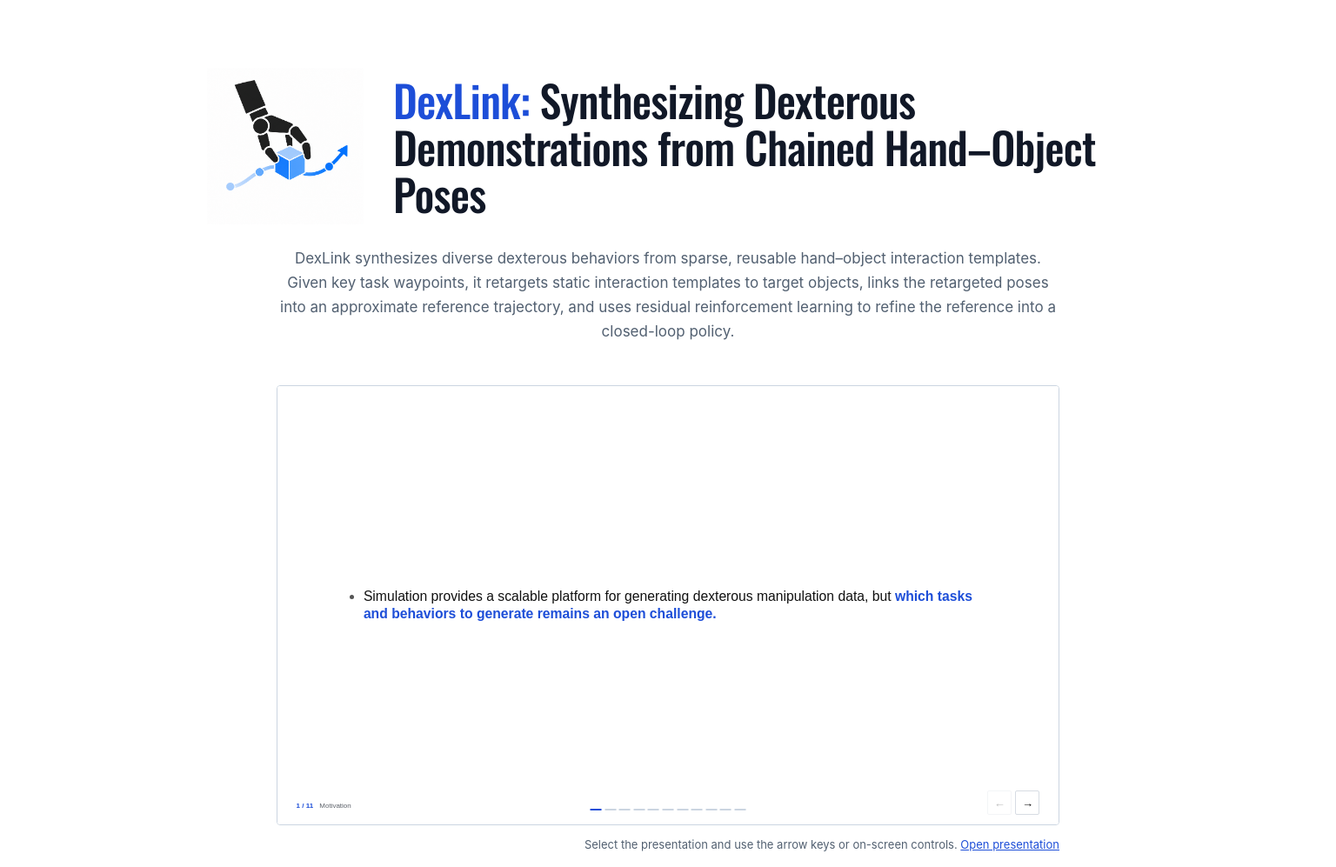
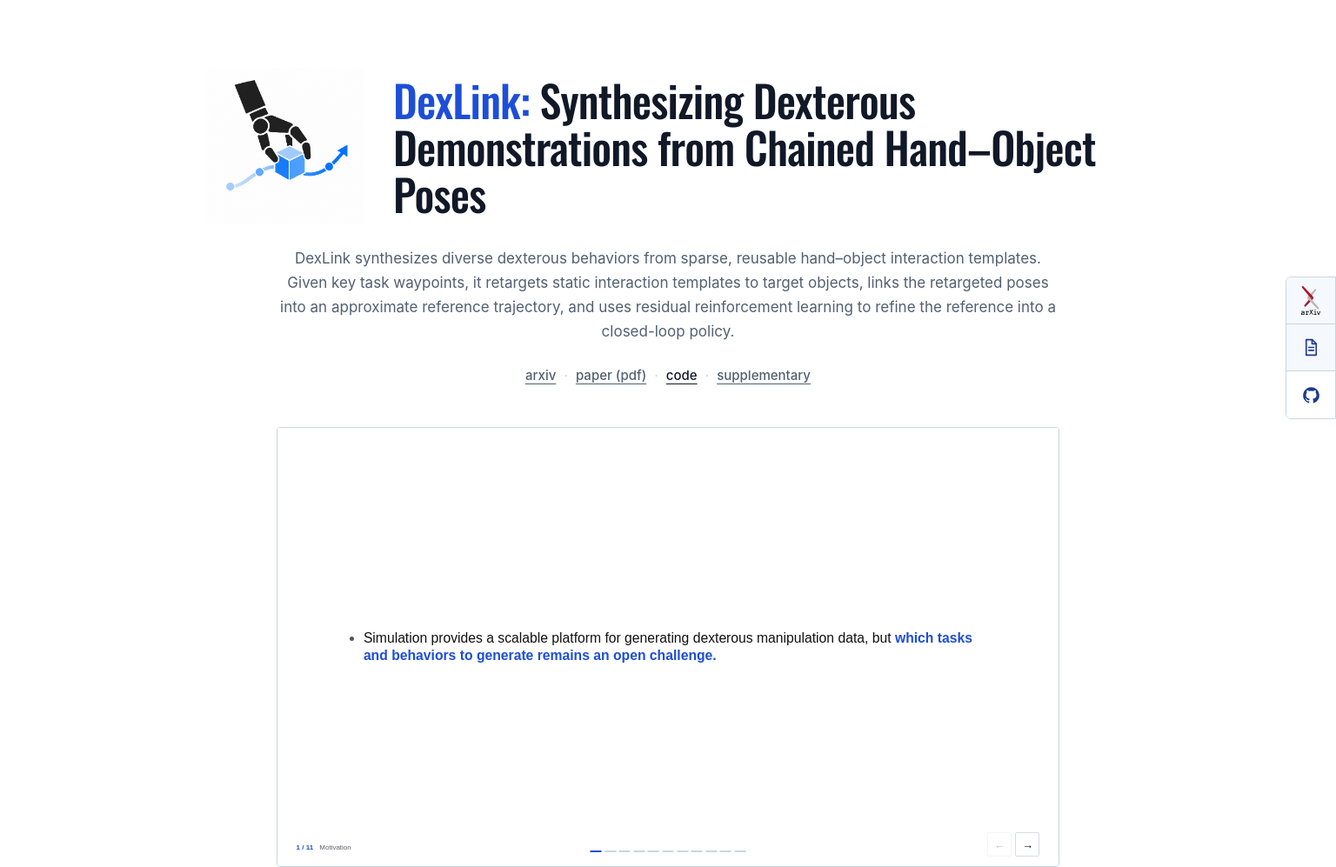
Before and after one commit to dex-link/dex-link.github.io, a plain HTML site: page index.html in a window 1536 px wide. Shown: the top 997 px of the page at 87% size. Drawn offline with Linux system fonts and the light colour scheme.

Commit message:
Add paper resource links

```diff
--- a/index.html
+++ b/index.html
@@ -7,11 +7,26 @@
   <meta name="color-scheme" content="light">
   <title>DexLink · Dexterous demonstrations from chained hand–object poses</title>
   <link rel="icon" href="favicon.svg" type="image/svg+xml">
-  <link rel="stylesheet" href="styles.css?v=source-media">
+  <link rel="stylesheet" href="styles.css?v=resource-links-text">
   <link rel="stylesheet" href="embedded-deck.css?v=motivation-centered">
 </head>
 <body>
   <a class="skip-link" href="#main">Skip to content</a>
+
+  <nav class="resource-rail" aria-label="Paper resources">
+    <span class="resource-link is-pending" aria-disabled="true" title="ArXiv link coming soon">
+      <img class="resource-symbol resource-symbol-arxiv" src="assets/arxiv-logomark.svg" alt="" aria-hidden="true">
+      <span class="visually-hidden">ArXiv (coming soon)</span>
+    </span>
+    <span class="resource-link is-pending" aria-disabled="true" title="Paper PDF coming soon">
+      <svg class="resource-symbol" viewBox="0 0 24 24" aria-hidden="true"><path d="M6 2.75h7.2L18 7.55v13.7H6z"></path><path d="M13 2.75v5h5M9 12h6M9 15.5h6"></path></svg>
+      <span class="visually-hidden">Paper PDF (coming soon)</span>
+    </span>
+    <a class="resource-link" href="https://github.com/meenalparakh/dexlink.git" target="_blank" rel="noopener noreferrer" title="Code on GitHub">
+      <svg class="resource-symbol resource-symbol-github" viewBox="0 0 24 24" aria-hidden="true"><path d="M12 2.4a9.8 9.8 0 0 0-3.1 19.1c.5.1.7-.2.7-.5v-1.9c-2.8.6-3.4-1.2-3.4-1.2-.5-1.2-1.1-1.5-1.1-1.5-.9-.6.1-.6.1-.6 1 .1 1.6 1.1 1.6 1.1.9 1.6 2.4 1.1 2.9.9.1-.7.4-1.1.7-1.4-2.3-.3-4.6-1.1-4.6-4.9 0-1.1.4-2 1-2.7-.1-.3-.4-1.3.1-2.7 0 0 .8-.3 2.7 1a9.3 9.3 0 0 1 4.9 0c1.9-1.3 2.7-1 2.7-1 .5 1.4.2 2.4.1 2.7.6.7 1 1.6 1 2.7 0 3.8-2.3 4.6-4.6 4.9.4.3.7 1 .7 1.9V21c0 .3.2.6.7.5A9.8 9.8 0 0 0 12 2.4z"></path></svg>
+      <span class="visually-hidden">Code on GitHub</span>
+    </a>
+  </nav>
 
   <header class="hero" id="top">
     <div class="hero-title">
@@ -19,6 +34,15 @@
       <h1><span class="title-name">DexLink:</span> <span class="title-description">Synthesizing Dexterous Demonstrations from Chained Hand–Object Poses</span></h1>
     </div>
     <p>DexLink synthesizes diverse dexterous behaviors from sparse, reusable hand–object interaction templates. Given key task waypoints, it retargets static interaction templates to target objects, links the retargeted poses into an approximate reference trajectory, and uses residual reinforcement learning to refine the reference into a closed-loop policy.</p>
+    <nav class="resource-links" aria-label="Paper resources">
+      <span class="resource-link is-pending" aria-disabled="true" title="ArXiv link coming soon">arxiv</span>
+      <span class="resource-separator" aria-hidden="true">·</span>
+      <span class="resource-link is-pending" aria-disabled="true" title="Paper PDF coming soon">paper (pdf)</span>
+      <span class="resource-separator" aria-hidden="true">·</span>
+      <a class="resource-link" href="https://github.com/meenalparakh/dexlink.git" target="_blank" rel="noopener noreferrer">code</a>
+      <span class="resource-separator" aria-hidden="true">·</span>
+      <span class="resource-link is-pending" aria-disabled="true" title="Supplementary site coming soon">supplementary</span>
+    </nav>
   </header>
 
   <main id="main">
--- a/styles.css
+++ b/styles.css
@@ -31,6 +31,19 @@ a { color: inherit; }
 .skip-link { position: fixed; left: 12px; top: -80px; z-index: 100; padding: 10px 14px; background: white; }
 .skip-link:focus { top: 12px; }
 .section-shell { width: min(var(--max), calc(100% - 48px)); margin: 0 auto; }
+
+.visually-hidden { position: absolute; width: 1px; height: 1px; padding: 0; border: 0; margin: -1px; overflow: hidden; clip: rect(0 0 0 0); white-space: nowrap; }
+.resource-links { display: flex; flex-wrap: wrap; align-items: center; justify-content: center; gap: 9px; margin-top: 26px; }
+.resource-link { display: inline-flex; align-items: center; justify-content: center; min-height: 44px; padding: 9px 16px; border: 1px solid var(--cobalt); border-radius: 4px; color: var(--cobalt-dark); background: white; font-size: 14px; font-weight: 750; line-height: 1.2; text-decoration: none; transition: color 160ms ease, background-color 160ms ease, border-color 160ms ease; }
+a.resource-link:hover, a.resource-link:focus-visible { color: white; border-color: var(--cobalt-dark); background: var(--cobalt-dark); }
+.resource-link.is-pending { cursor: default; border-style: dashed; border-color: var(--line); color: var(--muted); background: var(--paper-deep); }
+.resource-link.is-pending::after { content: "Soon"; margin-left: 8px; color: var(--cobalt); font-size: 10px; font-weight: 800; letter-spacing: .06em; text-transform: uppercase; }
+.resource-links .resource-link { min-height: auto; padding: 2px 0; border: 0; border-radius: 0; color: var(--ink); background: transparent; font-size: 15px; font-weight: 500; text-decoration: underline; text-decoration-thickness: 1px; text-underline-offset: .24em; }
+.resource-links a.resource-link:hover, .resource-links a.resource-link:focus-visible { color: var(--cobalt); border-color: transparent; background: transparent; }
+.resource-links .resource-link.is-pending { border: 0; color: var(--muted); background: transparent; }
+.resource-links .resource-link.is-pending::after { content: none; }
+.resource-separator { color: var(--line); font-size: 16px; line-height: 1; }
+.resource-rail { display: none; }
 
 .hero { width: min(1060px, calc(100% - 48px)); margin: 0 auto; padding: 78px 0 48px; text-align: center; }
 .eyebrow, .section-kicker { margin: 0 0 15px; color: var(--cobalt); font-size: 12px; font-weight: 750; letter-spacing: 0.1em; text-transform: uppercase; }
@@ -164,6 +177,19 @@ h2 { margin: 0; font-family: "Oswald", "Arial Narrow", sans-serif; font-size: cl
 .real-video { position: relative; padding: 10px; border: 1px solid var(--line); border-radius: 4px; background: white; }
 .real-video video { width: 100%; max-height: 640px; border-radius: 2px; object-fit: contain; background: #111827; }
 .real-video span { position: absolute; left: 24px; top: 24px; padding: 6px 10px; border-radius: 2px; color: white; background: rgba(17,24,39,.86); font-size: 10px; font-weight: 750; text-transform: uppercase; }
+@media (min-width: 1400px) {
+  .section-shell { width: min(var(--max), calc(100% - 240px)); }
+  .hero { width: min(1060px, calc(100% - 240px)); }
+  .method-section .section-shell { width: min(900px, calc(100% - 240px)); }
+  .resource-rail { position: fixed; right: 0; top: 50%; z-index: 20; display: flex; width: 58px; flex-direction: column; border: 1px solid var(--line); border-radius: 6px 0 0 6px; background: rgba(255,255,255,.96); overflow: hidden; transform: translateY(-50%); }
+  .resource-rail .resource-link { width: 100%; min-width: 0; min-height: 54px; padding: 10px; border: 0; border-bottom: 1px solid var(--line); border-radius: 0; font-size: 12px; overflow-wrap: anywhere; text-align: center; }
+  .resource-rail .resource-link:last-child { border-bottom: 0; }
+  .resource-rail .resource-link.is-pending { border-bottom-style: solid; color: var(--cobalt-dark); background: var(--paper-deep); }
+  .resource-rail .resource-link.is-pending::after { content: none; }
+  .resource-symbol { width: 23px; height: 23px; fill: none; stroke: currentColor; stroke-width: 1.7; stroke-linecap: round; stroke-linejoin: round; }
+  .resource-symbol-arxiv { width: 22px; height: 33px; object-fit: contain; }
+  .resource-symbol-github { fill: currentColor; stroke: none; }
+}
 @media (max-width: 1080px) {
   .hero { grid-template-columns: 1fr; }
   .hero-copy { max-width: 900px; }
```
Also changed, not shown: assets/arxiv-logomark.svg (added), 1 other file.
